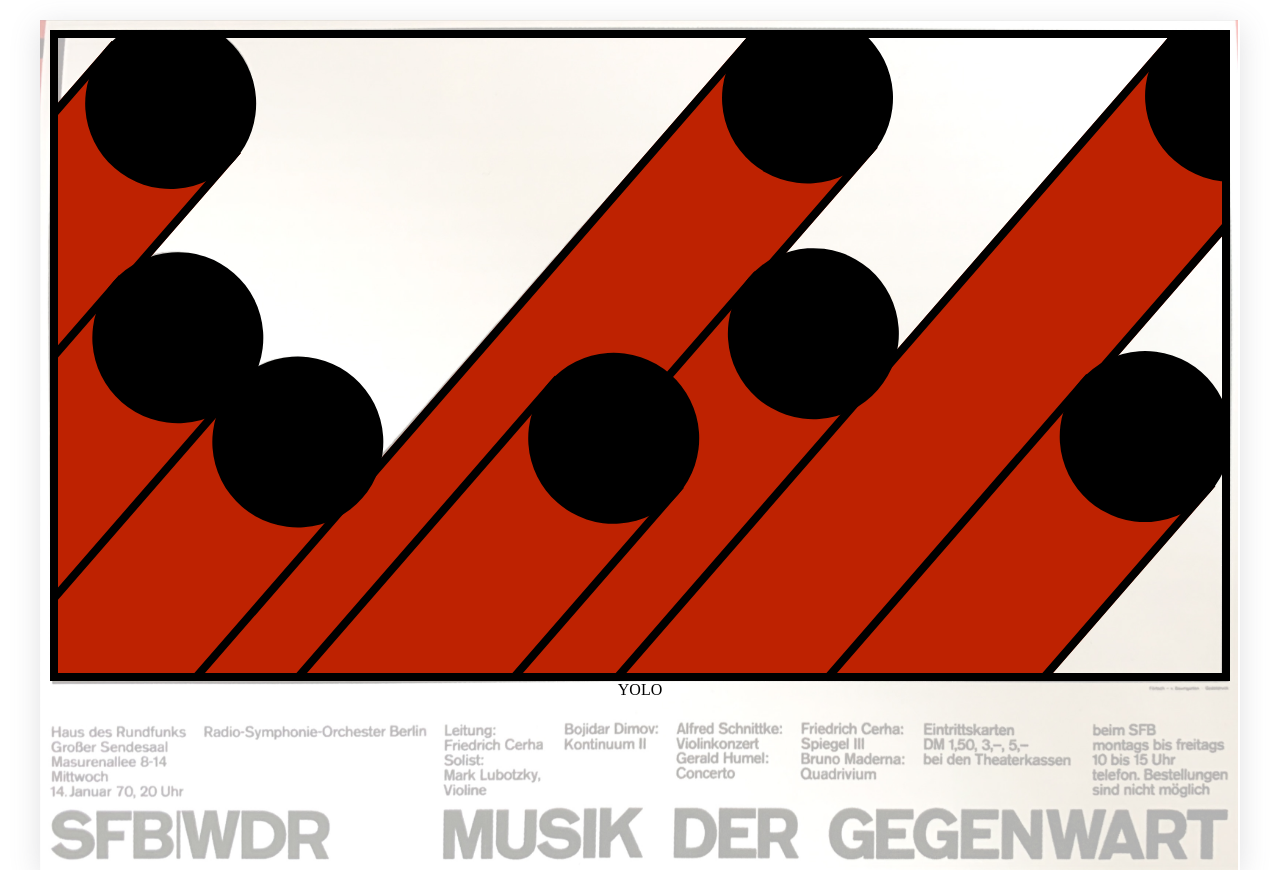
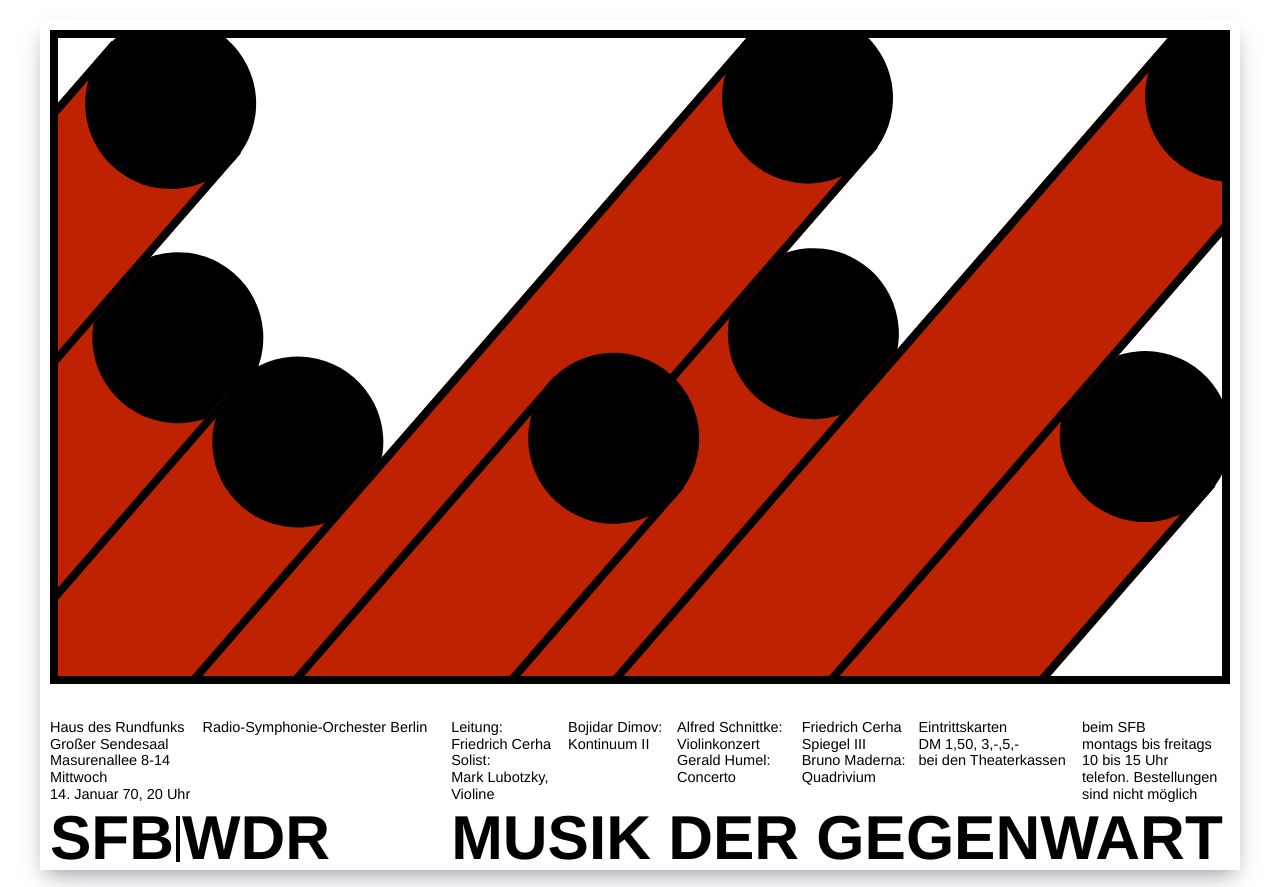
Before and after one commit to antoniocosentino/west-berlin-css, a website built with webpack: page src/musik-der-gegenwart.html in a window 1280 px wide. Built offline with nearby package versions, Linux system fonts and the light colour scheme.

Commit message:
awesomeness

```diff
--- a/src/musik-der-gegenwart.html
+++ b/src/musik-der-gegenwart.html
@@ -35,7 +35,41 @@
                     </div>
                 </div>
                 <div class="bottomPart">
-                    YOLO
+                    <div class="textGrid">
+
+                        <div class="block-1">
+                            <div>
+                                Haus des Rundfunks<br />Großer Sendesaal<br />Masurenallee 8-14<br />Mittwoch<br />14. Januar 70, 20 Uhr
+                            </div>
+                            <div>
+                                Radio-Symphonie-Orchester Berlin
+                            </div>
+                        </div>
+                        <div class="block-2">
+                            <div>
+                                Leitung:<br />Friedrich Cerha<br />Solist:<br />Mark Lubotzky,<br />Violine
+                            </div>
+                            <div>
+                                Bojidar Dimov:<br />Kontinuum II
+                            </div>
+                            <div>
+                                Alfred Schnittke:<br />Violinkonzert<br />Gerald Humel:<br />Concerto
+                            </div>
+                            <div>
+                                Friedrich Cerha<br />Spiegel III<br />Bruno Maderna:<br />Quadrivium
+                            </div>
+                            <div>
+                                Eintrittskarten<br />DM 1,50, 3,-,5,-<br />bei den Theaterkassen
+                            </div>
+                            <div>
+                                beim SFB<br />montags bis freitags<br />10 bis 15 Uhr<br />telefon. Bestellungen<br />sind nicht möglich
+                            </div>
+
+                        </div>
+                        <div class="block-3">SFB<span>&nbsp;</span>WDR</div>
+                        <div class="block-4">MUSIK DER GEGENWART</div>
+
+                    </div>
                 </div>
 
             </div>
--- a/src/scss/style.scss
+++ b/src/scss/style.scss
@@ -9,13 +9,15 @@ body {
     align-items: center;
 }
 
+$helvetica: 'Helvetica Neue', 'Helvetica', 'Arial', 'sans-serif';
+
 .musik-der-gegenwart {
 
     &.posterContainer {
         width: 1200px;
         height: 850px;
         margin-top: 20px;
-        box-shadow: rgba(100, 100, 111, .2) 0px 7px 29px 0px;
+        box-shadow: rgba(50, 50, 93, .25) 0px 13px 27px -5px, rgba(0, 0, 0, .3) 0px 8px 16px -8px;
 
         .layout {
             display: flex;
@@ -24,7 +26,7 @@ body {
             box-sizing: border-box;
             padding: 10px;
             flex-direction: column;
-            background-image: url(./../images/samples/musik-der-gegenwart.jpg);
+            //background-image: url(./../images/samples/musik-der-gegenwart.jpg);
             background-size: contain;
             background-repeat: no-repeat;
 
@@ -51,6 +53,7 @@ body {
                         border: 8px solid #000;
                         margin-top: 200px;
                         font-size: 0;
+                        z-index: 10;
 
                         &::after {
                             display: block;
@@ -67,6 +70,7 @@ body {
                         &.pipe-1 {
                             margin-left: 10px;
                             height: 562px;
+                            z-index: 11;
                         }
 
                         &.pipe-2 {
@@ -83,6 +87,7 @@ body {
 
                         &.pipe-5 {
                             height: 810px;
+                            z-index: 9;
                         }
 
                         &.pipe-6 {
@@ -91,6 +96,7 @@ body {
 
                         &.pipe-7 {
                             height: 950px;
+                            z-index: 9;
                         }
 
                         &.pipe-2,
@@ -113,7 +119,45 @@ body {
         }
 
         .bottomPart {
-            height: 22%;
+            height: 17%;
+            margin-top: 3%;
+            font-family: $helvetica;
+            text-align: left;
+
+            .textGrid {
+                display: grid;
+                width: 100%;
+                grid-template-columns: 34% auto;
+                font-size: 14.5px;
+                font-weight: 500;
+
+                .block-1 {
+                    display: grid;
+                    grid-template-columns: 38% auto;
+                }
+
+                .block-2 {
+                    display: grid;
+                    grid-template-columns: 15% 14% 16% 15% 21% auto;
+                }
+
+                .block-3 {
+                    span {
+                        display: inline-block;
+                        margin: 0 2px;
+                        height: 46px;
+                        width: 4px;
+                        background-color: #000;
+                        vertical-align: sub;
+                    }
+                }
+
+                .block-3,
+                .block-4 {
+                    font-size: 62px;
+                    font-weight: 600;
+                }
+            }
         }
     }
 }
```
Also changed, not shown: src/css/app.css (line endings or trailing spaces).
